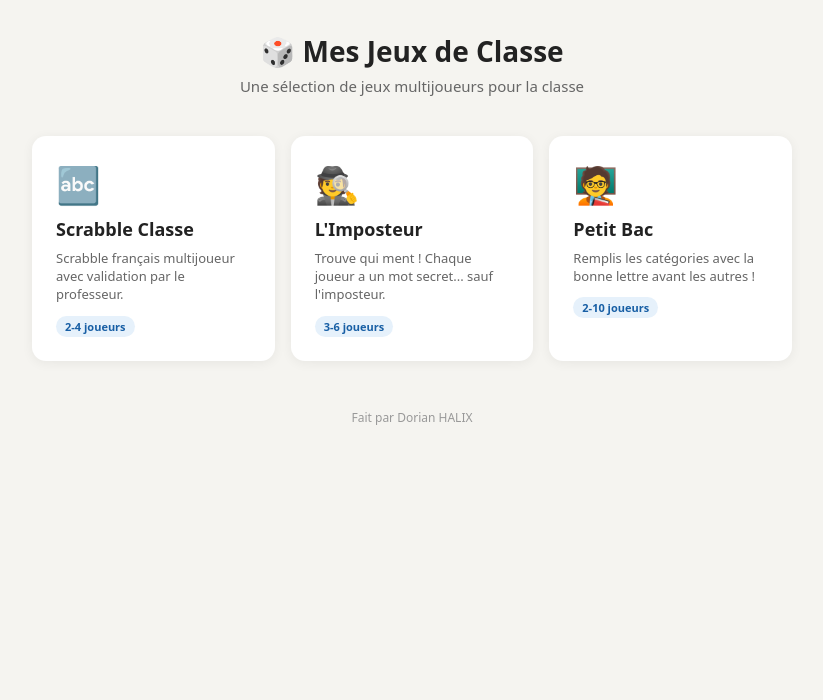
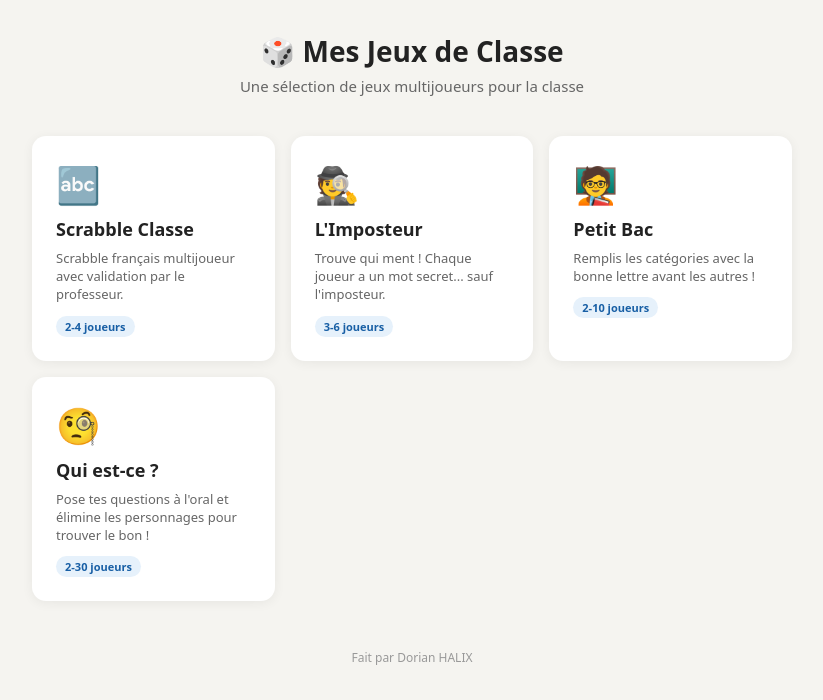
Before and after one commit to D15hx/scrabble-classe, a website: page public/index.html in a window 1280 px wide. Shown: the whole page, without its empty margins (228-1051 px from the left). Drawn offline with Linux system fonts and the light colour scheme.

Commit message:
Update index.html

```diff
--- a/public/index.html
+++ b/public/index.html
@@ -46,6 +46,12 @@ footer{text-align:center;margin-top:3rem;color:#999;font-size:12px}
       <p>Remplis les catégories avec la bonne lettre avant les autres !</p>
       <span class="tag">2-10 joueurs</span>
     </a>
+    <a class="card" href="/qui-est-ce/">
+      <div class="emoji">🧐</div>
+      <h2>Qui est-ce ?</h2>
+      <p>Pose tes questions à l'oral et élimine les personnages pour trouver le bon !</p>
+      <span class="tag">2-30 joueurs</span>
+    </a>
   </div>
   <footer>Fait par Dorian HALIX</footer>
 </div>
```
